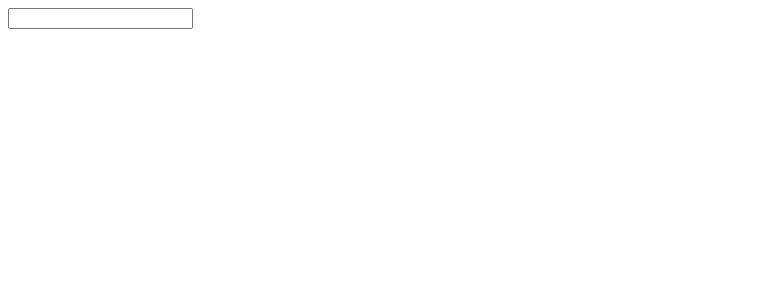
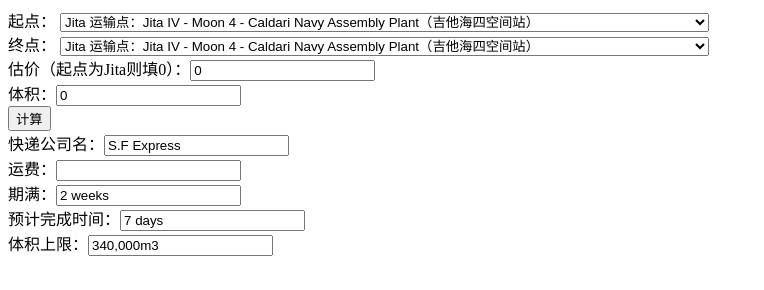
Before and after one commit to TheDayAfterNationalDay/TheDayAfterNationalDay.github.io, a plain HTML site: page index.html in a window 1280 px wide. Shown: the whole page, without its empty margins (0-764 px from the left). Drawn offline with Linux system fonts and the light colour scheme.

Commit message:
Update index.html

```diff
--- a/index.html
+++ b/index.html
@@ -1,9 +1,101 @@
-<input list="browsers">
+<!DOCTYPE html>
+<html lang="zh-CN">
+<head>
+    <meta charset="UTF-8">
+    <title>FRT快递计算器</title>
+</head>
+<body>
+<script lang="javascript">
 
-<datalist id="browsers">
-  <option value="Internet Explorer">
-  <option value="Firefox">
-  <option value="Chrome">
-  <option value="Opera">
-  <option value="Safari">
-</datalist>
+    // 0 Jita 运输点：Jita IV - Moon 4 - Caldari Navy Assembly Plant（吉他海四空间站）
+    // 1 RF-X7V 运输点：RF-X7V - forum.winterco.org（集结点星城）
+    // 2 维纳尔 N5Y 任务点：N5Y-4N - xingcheng（星城）
+    // 3 静寂谷集结点：H-EY0P - NOOB CORP（铁壁）
+    // 4 科尔斯 OSY-UD 运输点：OSY-UD IX - Moon 16 - Serpentis Corporation Chemical Storage（天蛇空间站）
+    // 5 特纳生产区 NCG-PW：NCG-PW - Seal of the North（星城）
+    // 6 血脉 BKG-Q2 北方集结点：BKG-Q2 - Trit Star (星城）
+    // 7 低安递送点 （临时）：Egbinger XI - Moon 3 - CBD Corporation Storage ,
+    // 8 低安递送点 （临时）：Podion VIII - Moon 15 - Nefantar Miner Association Mining Outpost （空间站）
+
+    let costArray = [
+        //to:             Jita,   RF,  N5Y,  H-E,  OSY,  NCG,  BKG, Egbi, Podi
+        /*from Jita*/   [0, 1400, 1000, 500, 1300, 1400, 1400, 0, 0],
+        /*from RF*/     [1000, 0, 0, 0, 0, 0, 0, 0, 0],
+        /*from N5Y*/    [600, 0, 0, 0, 0, 600, 600, 0, 0],
+        /*from H-E*/    [200, 0, 0, 0, 0, 0, 0, 0, 0],
+        /*from OSY*/    [1000, 1600, 0, 0, 0, 0, 0, 0, 0],
+        /*from NCG*/    [1000, 0, 600, 0, 0, 0, 300, 0, 0],
+        /*from BKG*/    [1000, 0, 600, 0, 0, 300, 0, 0, 0],
+        /*from Egbin*/  [0, 1600, 0, 0, 0, 0, 0, 0, 0],
+        /*from Podion*/ [0, 2000, 0, 0, 0, 0, 0, 0, 0],
+    ];
+
+    function calculate() {
+        let start = document.getElementById("start").selectedIndex;
+        let destination = document.getElementById("destination").selectedIndex;
+        let estimatedPrice = document.getElementById("price").value;
+        let volume = document.getElementById("volume").value;
+        let cost = costArray[start][destination] * volume;
+
+        if (volume > 340000) {
+            alert("超过单个订单体积上限！");
+            return;
+        } else if (estimatedPrice > 5000000000) {
+            alert("超过单个订单保证金上限！如果包含蓝图，请将蓝图另挂合同！");
+            return;
+        } else if (costArray[start][destination] === 0) {
+            alert("快递公司不支持当前路径，建议以Jita为起/终点进行快递！");
+            return;
+        }
+        if (destination === 0) {
+            cost += 0.02 * estimatedPrice;
+        }
+        if (cost < 5000000) {
+            cost = 5000000;
+        }
+        document.getElementById("cost").value = cost;
+
+    }
+</script>
+<label for="start">
+    起点：
+    <select id="start">
+        <option value="0">Jita 运输点：Jita IV - Moon 4 - Caldari Navy Assembly Plant（吉他海四空间站）</option>
+        <option value="1">RF-X7V 运输点：RF-X7V - forum.winterco.org（集结点星城）</option>
+        <option value="2">维纳尔 N5Y 任务点：N5Y-4N - xingcheng（星城）</option>
+        <option value="3">静寂谷集结点：H-EY0P - NOOB CORP（铁壁）</option>
+        <option value="4">科尔斯 OSY-UD 运输点：OSY-UD IX - Moon 16 - Serpentis Corporation Chemical Storage（天蛇空间站）</option>
+        <option value="5">特纳生产区 NCG-PW：NCG-PW - Seal of the North（星城）</option>
+        <option value="6">血脉 BKG-Q2 北方集结点：BKG-Q2 - Trit Star (星城）</option>
+        <option value="7">低安递送点 （临时）：Egbinger XI - Moon 3 - CBD Corporation Storage</option>
+        <option value="8">低安递送点 （临时）：Podion VIII - Moon 15 - Nefantar Miner Association Mining Outpost （空间站）</option>
+    </select><br>
+    终点：
+    <select id="destination">
+        <option value="0">Jita 运输点：Jita IV - Moon 4 - Caldari Navy Assembly Plant（吉他海四空间站）</option>
+        <option value="1">RF-X7V 运输点：RF-X7V - forum.winterco.org（集结点星城）</option>
+        <option value="2">维纳尔 N5Y 任务点：N5Y-4N - xingcheng（星城）</option>
+        <option value="3">静寂谷集结点：H-EY0P - NOOB CORP（铁壁）</option>
+        <option value="4">科尔斯 OSY-UD 运输点：OSY-UD IX - Moon 16 - Serpentis Corporation Chemical Storage（天蛇空间站）</option>
+        <option value="5">特纳生产区 NCG-PW：NCG-PW - Seal of the North（星城）</option>
+        <option value="6">血脉 BKG-Q2 北方集结点：BKG-Q2 - Trit Star (星城）</option>
+        <option value="7">低安递送点 （临时）：Egbinger XI - Moon 3 - CBD Corporation Storage</option>
+        <option value="8">低安递送点 （临时）：Podion VIII - Moon 15 - Nefantar Miner Association Mining Outpost （空间站）</option>
+    </select><br>
+
+    估价（起点为Jita则填0）：<input type="text" id="price" value="0"/><br>
+    体积：<input type="text" id="volume" value="0"/><br>
+    <button onclick="calculate()">计算</button>
+    <br>
+</label>
+
+<label>
+    快递公司名：<input value="S.F Express" readonly="readonly"/><br>
+    运费：<input id="cost"/><br>
+    期满：<input value="2 weeks" readonly="readonly"/><br>
+    预计完成时间：<input value="7 days" readonly="readonly"/><br>
+    体积上限：<input value="340,000m3" readonly="readonly"/><br>
+</label>
+
+</body>
+</html>
```
